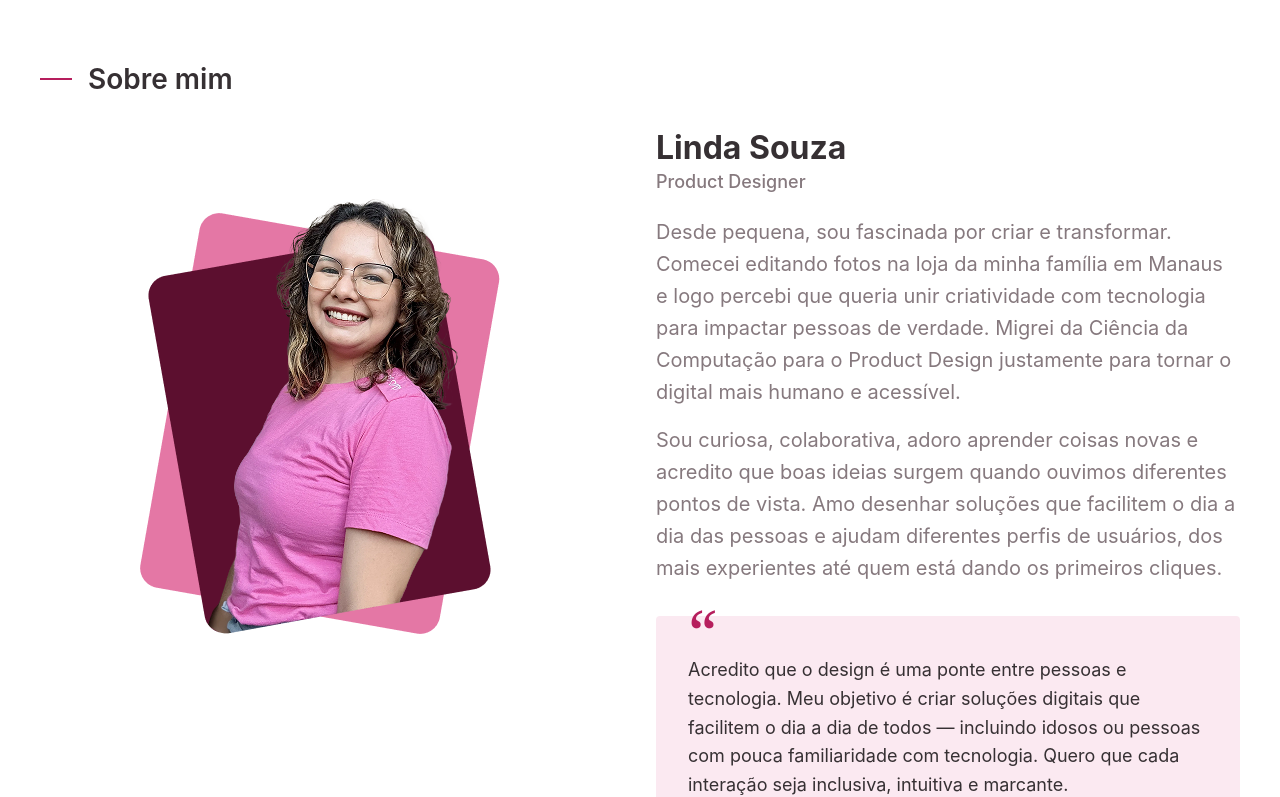
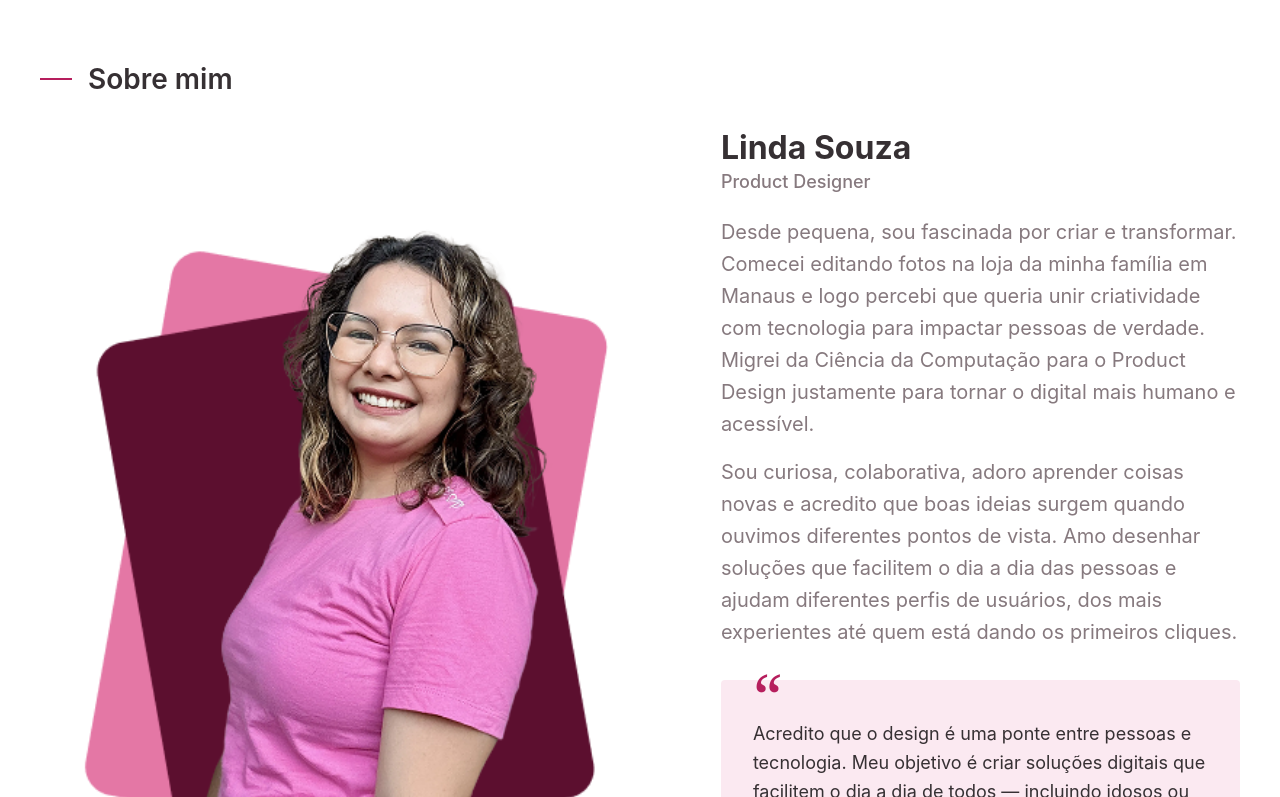
Before and after one commit to Elian-beep/portfolio-linda, a React (Vite) app: page / in a window 1280 px wide. Shown: the part 783-1580 px from the top of the page. Built offline with nearby package versions, Linux system fonts and the light colour scheme.

Commit message:
fix: [ABOUT ME] adjusts in image

```diff
--- a/src/pages/About.module.scss
+++ b/src/pages/About.module.scss
@@ -29,9 +29,18 @@
   justify-content: center;
   align-items: center;
 
+  @media (min-width: 768px) {
+    flex: 1.25;
+  }
+
   img {
     max-width: 100%;
     height: auto;
+
+    @media (min-width: 768px) {
+      width: 100%;
+      object-fit: contain;
+    }
   }
 }
 
```
